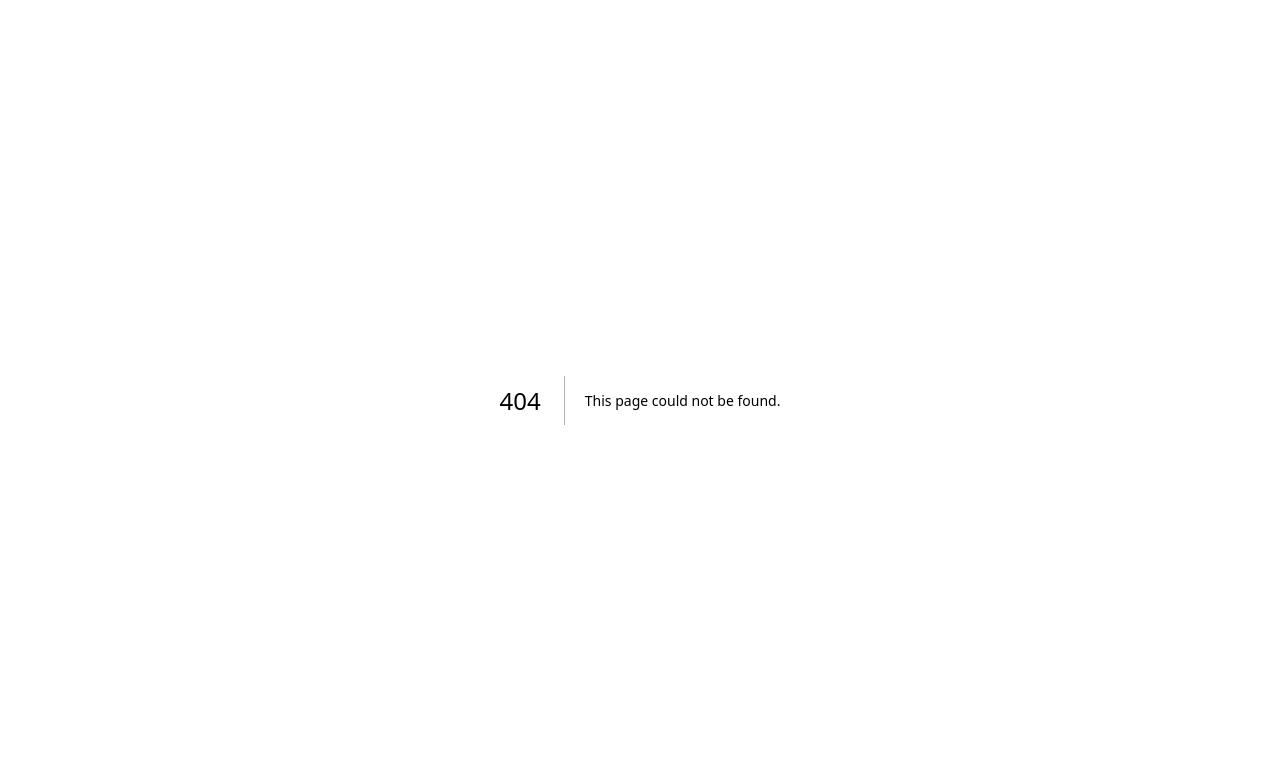
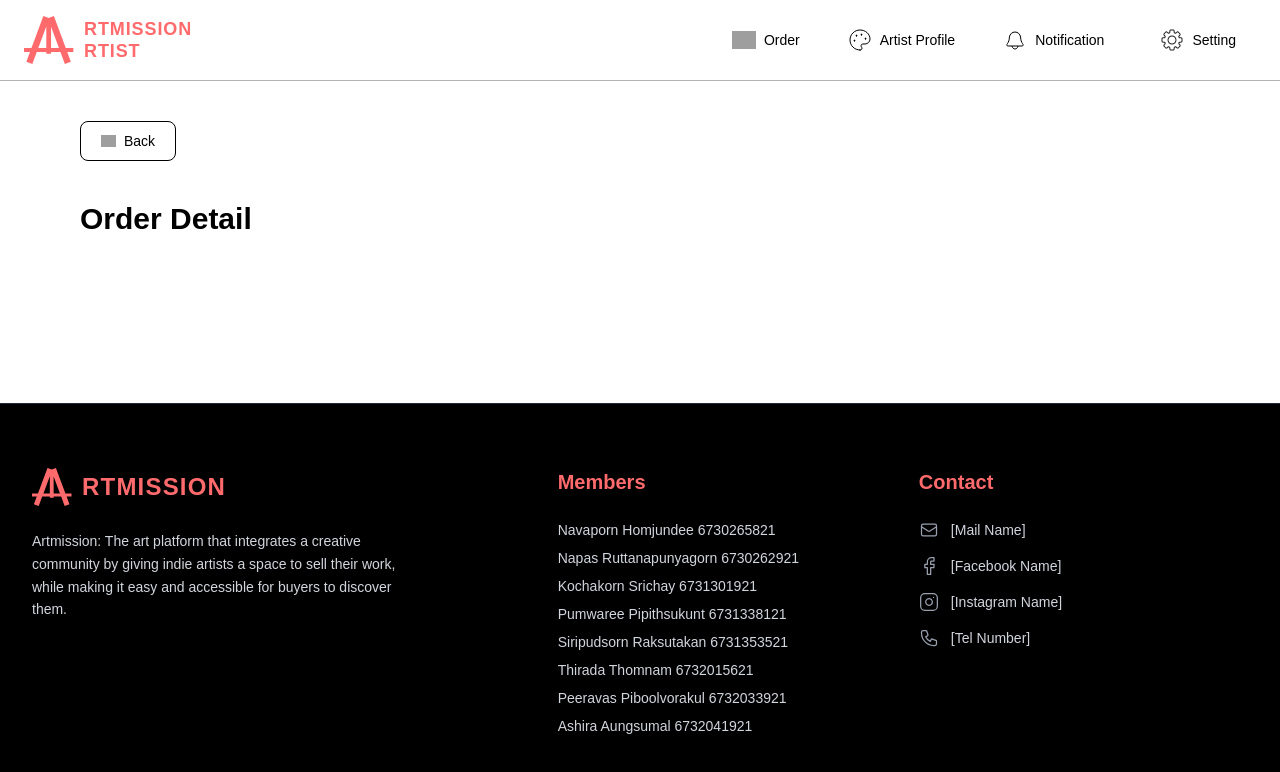
Before and after one commit to AiSiriRak/Artmission, a Next.js app in the folder frontend/: page /orderhistory/1 in a window 1280 px wide. Before the commit this address had no page. Shown: the top 772 px of the page. Built offline with nearby package versions, Linux system fonts and the light colour scheme; no server answers; grey boxes are pictures that could not be loaded; a web font is replaced by a local one.

Commit message:
feat(frontend): add order details layout

```diff
--- /dev/null
+++ b/frontend/src/app/orderhistory/[orderId]/page.tsx
@@ -0,0 +1,5 @@
+import OrderDetails from "@/components/feature/orderdetails/OrderDetails";
+
+export default function OrderDetailsPage() {
+  return <OrderDetails usertype="artist" />;
+}
--- /dev/null
+++ b/frontend/src/components/feature/orderdetails/OrderDetails.tsx
@@ -0,0 +1,47 @@
+"use client";
+
+import type { ReactNode } from "react";
+import { useRouter } from "next/navigation";
+
+import MainLayout from "@/components/feature/main/MainLayout";
+import { Button } from "@/components/ui/Button";
+
+interface OrderDetailsProps {
+  usertype: "artist" | "customer";
+  children?: ReactNode;
+}
+
+export default function OrderDetails({
+  usertype,
+  children,
+}: OrderDetailsProps) {
+  const router = useRouter();
+
+  return (
+    <MainLayout usertype={usertype}>
+      <div className="mx-auto max-w-[1680px] px-6 py-10 sm:px-12 lg:px-20">
+        <Button
+          type="button"
+          variant="light"
+          className="!border w-24"
+          onClick={() => router.back()}
+          icon={
+            <img
+              src="/icons/Arrow_left.svg"
+              alt=""
+              className="w-4 h-4 object-contain"
+            />
+          }
+        >
+          Back
+        </Button>
+
+        <h1 className="mt-10 mb-8 text-h2 font-bold text-primary-500">
+          Order Detail
+        </h1>
+
+        {children}
+      </div>
+    </MainLayout>
+  );
+}
```
